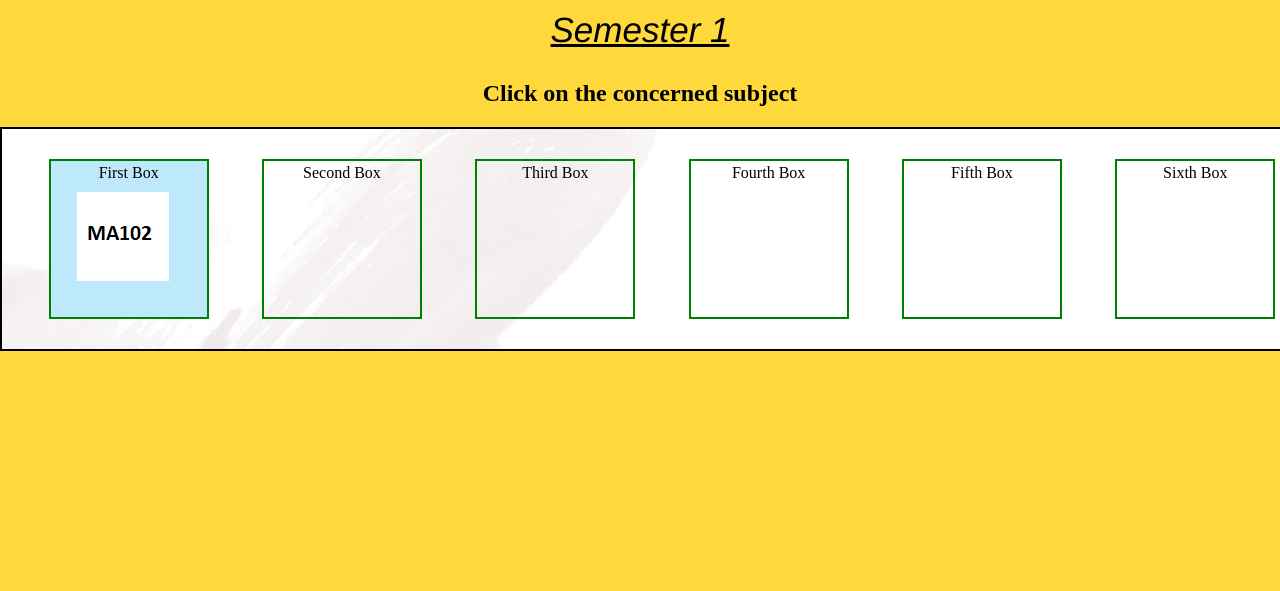
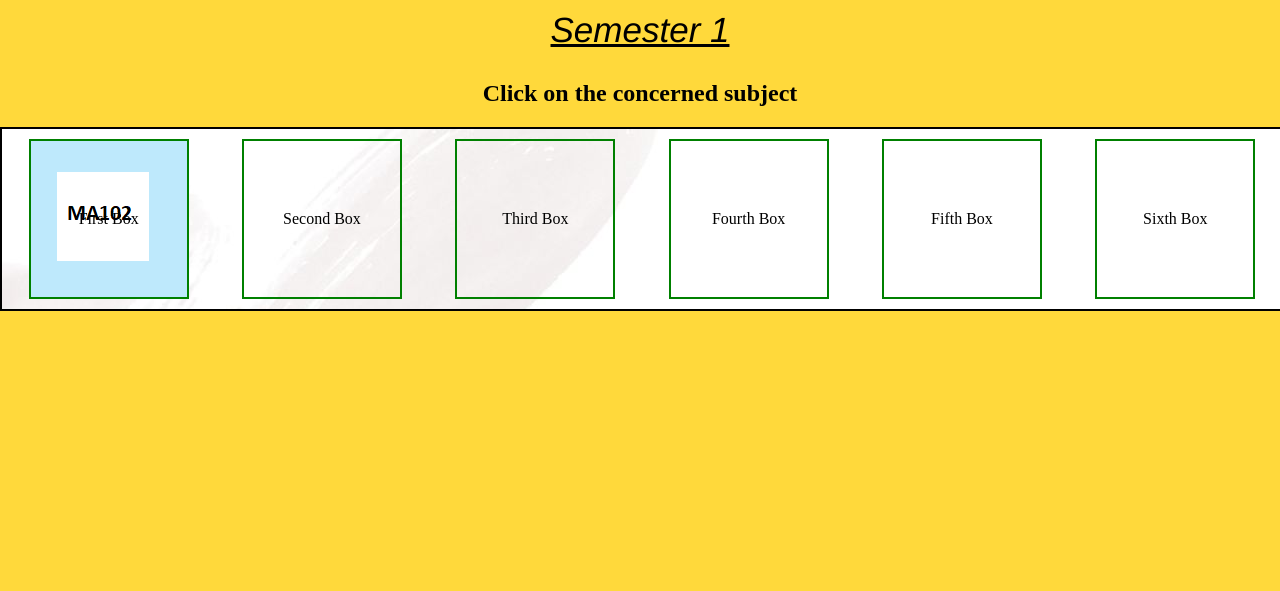
Before and after one commit to harshsingh510/Studuminity, a PHP site: page /semester1.html in a window 1280 px wide; the page is wider, and only the part inside the window is pictured. Shown: the part 64-655 px from the top of that part. Run offline with PHP 8.4, Linux system fonts and the light colour scheme; some web fonts are replaced.

Commit message:
semester page update

```diff
--- a/semester1.html
+++ b/semester1.html
@@ -27,13 +27,13 @@
         }
 
         .container {
-            padding: 20px;
+            /* padding: 20px; */
             height: auto;
             width: 100%;
             border: 2px solid black;
             display: flex;
             flex-wrap: wrap;
-            height: auto;
+
             justify-content: center;
             justify-content: space-between;
             justify-content: space-around;
@@ -43,13 +43,15 @@
 
         .item {
             /* background-color: tomato; */
+            display: flex;
             border: 2px solid green;
             margin: 10px;
             padding: 3px;
             height: 150px;
             width: 150px;
-            text-align: center;
-            /* align-items: center; */
+            /* text-align: center; */
+            align-items: center;
+            justify-content: center;
         }
         #item-1
         {
--- a/stylehome.css
+++ b/stylehome.css
@@ -356,5 +356,4 @@ header{
     visibility: 50%;
     border-bottom-left-radius: 10px;
     border-bottom-right-radius: 10px;
-
 }
```
